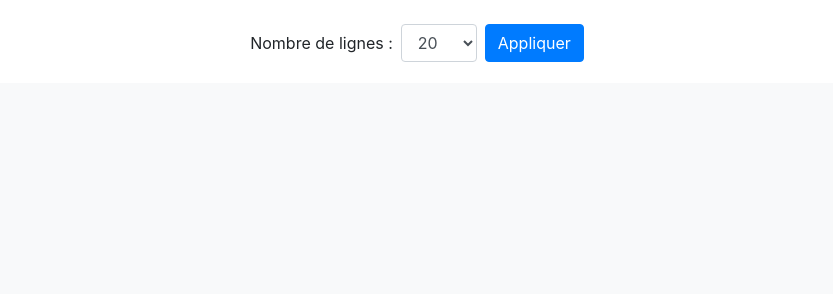
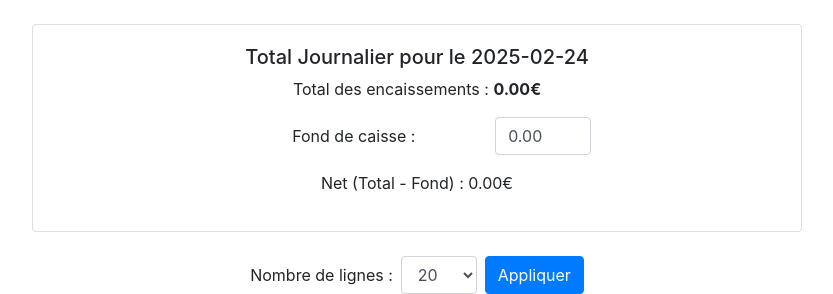
Before and after one commit to OumarFC/app-encaissement, a Flask app: page / in a window 1280 px wide. Shown: the part 717-1011 px from the top of the page, without its empty margins (223-1056 px from the left). Before the commit the page ends 779 px from the top, so only its background shows below. Run offline with Flask 3, Linux system fonts and the light colour scheme; the visitor is signed in with stand-in values (Sample User, id 1); some libraries are stand-ins or nearby versions.

Commit message:
Ajout du bouton trier et fon de caisse

```diff
--- a/app.py
+++ b/app.py
@@ -5,7 +5,6 @@ from datetime import date
 import csv
 import io
 from functools import wraps
-# import sqlite3  <-- Plus nécessaire
 
 app = Flask(__name__, template_folder="templates")
 app.secret_key = os.environ.get('SECRET_KEY', 'votre_cle_secrete')
@@ -30,28 +29,21 @@ def login_required(f):
         return f(*args, **kwargs)
     return decorated_function
 
-# La fonction get_db_connection() n'est plus nécessaire avec SQLAlchemy
-# def get_db_connection():
-#     conn = sqlite3.connect("encaissement.db")
-#     conn.row_factory = sqlite3.Row  # Pour accéder aux colonnes par leur nom
-#     return conn
-
 @app.route('/', methods=['GET', 'POST'])
 @login_required
 def index():
     if request.method == 'POST':
-        # Récupération des données du formulaire
+        # Récupération des données du formulaire pour ajouter un encaissement
         date_encaissement = request.form['date']
         produit = request.form['produit']
         montant = float(request.form['montant'])
-        # Création d'une instance du modèle Encaissement
         new_enc = Encaissement(date=date_encaissement, produit=produit, montant=montant)
         db.session.add(new_enc)
         db.session.commit()
         flash("Encaissement ajouté", "success")
         return redirect(url_for('index'))
 
-    # Pour GET, récupération des paramètres de filtrage (dates)
+    # Pour GET, récupération des paramètres de filtrage (dates) et du nombre de lignes
     start_date = request.args.get('start_date', '')
     end_date = request.args.get('end_date', '')
     try:
@@ -59,21 +51,26 @@ def index():
     except ValueError:
         limit = 20
 
-    # Construction de la requête SQLAlchemy en fonction des filtres
+    # Construction de la requête avec SQLAlchemy en appliquant les filtres
     query = Encaissement.query
     if start_date:
         query = query.filter(Encaissement.date >= start_date)
     if end_date:
         query = query.filter(Encaissement.date <= end_date)
-    encaissements = query.order_by(Encaissement.date.desc()).limit(limit).all()
+    # Tri par ID décroissant pour afficher les nouveaux enregistrements en premier
+    encaissements = query.order_by(Encaissement.id.desc()).limit(limit).all()
 
     current_date = date.today().strftime("%Y-%m-%d")
+    # Calcul du total journalier pour la date du jour
+    today_total = db.session.query(db.func.sum(Encaissement.montant)).filter(Encaissement.date == current_date).scalar() or 0.0
+
     return render_template('index.html',
                            current_date=current_date,
                            encaissement=encaissements,
                            start_date=start_date,
                            end_date=end_date,
-                           selected_limit=limit)
+                           selected_limit=limit,
+                           today_total=today_total)
 
 @app.route('/edit/<int:id>', methods=['GET', 'POST'])
 def edit(id):
@@ -116,7 +113,6 @@ def export():
     output.seek(0)
     return Response(output, mimetype="text/csv", headers={"Content-Disposition": "attachment;filename=encaissement.csv"})
 
-# Routes de connexion/déconnexion
 @app.route('/login', methods=['GET', 'POST'])
 def login():
     if request.method == 'POST':
--- a/templates/index.html
+++ b/templates/index.html
@@ -127,6 +127,30 @@
       </tbody>
     </table>
 
+    <!-- Section Total Journalier -->
+<div class="card my-4">
+    <div class="card-body text-center">
+      <h5>Total Journalier pour le {{ current_date }}</h5>
+      <p>Total des encaissements : <strong>{{ "%.2f"|format(today_total) }}€</strong></p>
+      <div class="form-group row justify-content-center">
+        <label for="fond_caisse" class="col-sm-4 col-form-label">Fond de caisse :</label>
+        <div class="col-sm-2">
+          <input type="number" class="form-control" id="fond_caisse" step="0.01" value="0.00">
+        </div>
+      </div>
+      <p>Net (Total - Fond) : <span id="net_total">{{ "%.2f"|format(today_total) }}€</span></p>
+    </div>
+  </div>
+
+  <script>
+    var todayTotal = {{ today_total }};
+    document.getElementById('fond_caisse').addEventListener('input', function(){
+      var fond = parseFloat(this.value) || 0.0;
+      var net = todayTotal - fond;
+      document.getElementById('net_total').textContent = net.toFixed(2) + "€";
+    });
+  </script>
+
 <!-- Formulaire pour sélectionner le nombre de lignes (affiché sous le tableau) -->
 <div class="mt-4 text-center">
     <form method="GET" action="{{ url_for('index') }}" class="form-inline justify-content-center">
```
